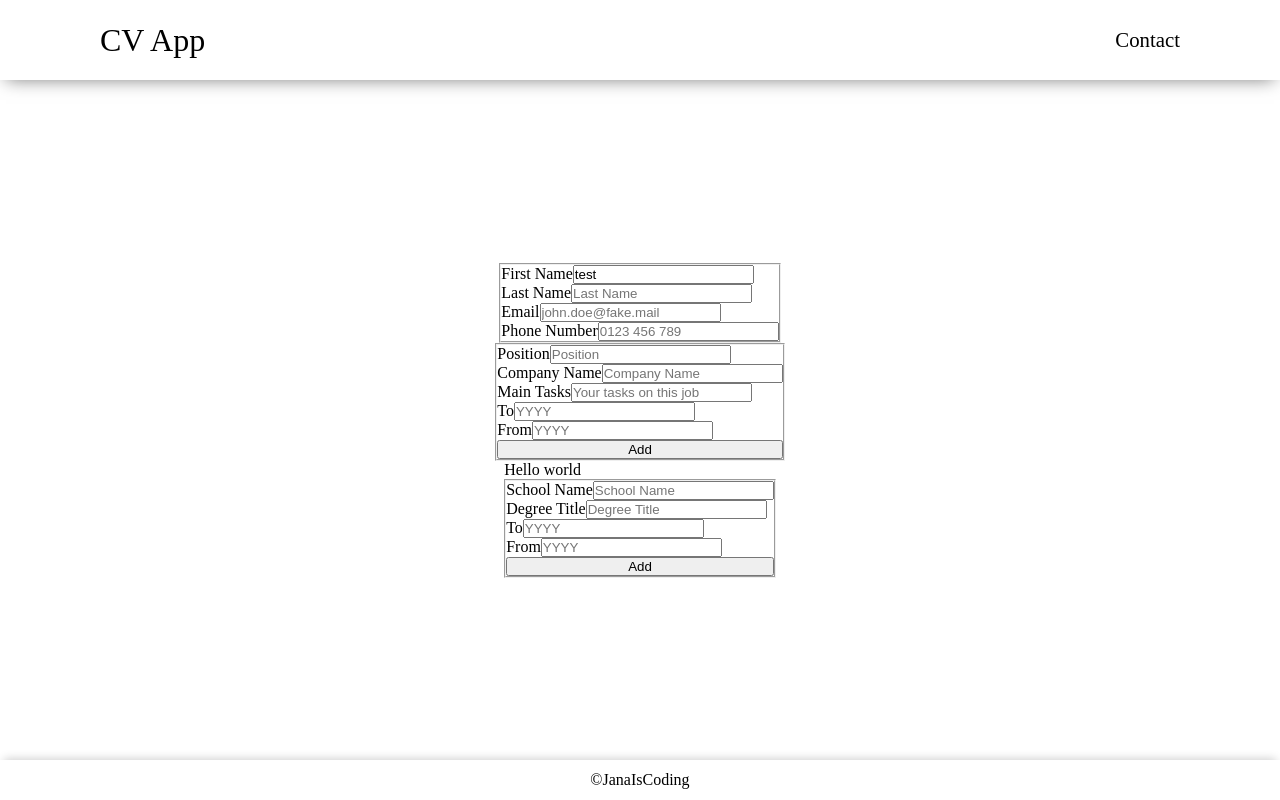
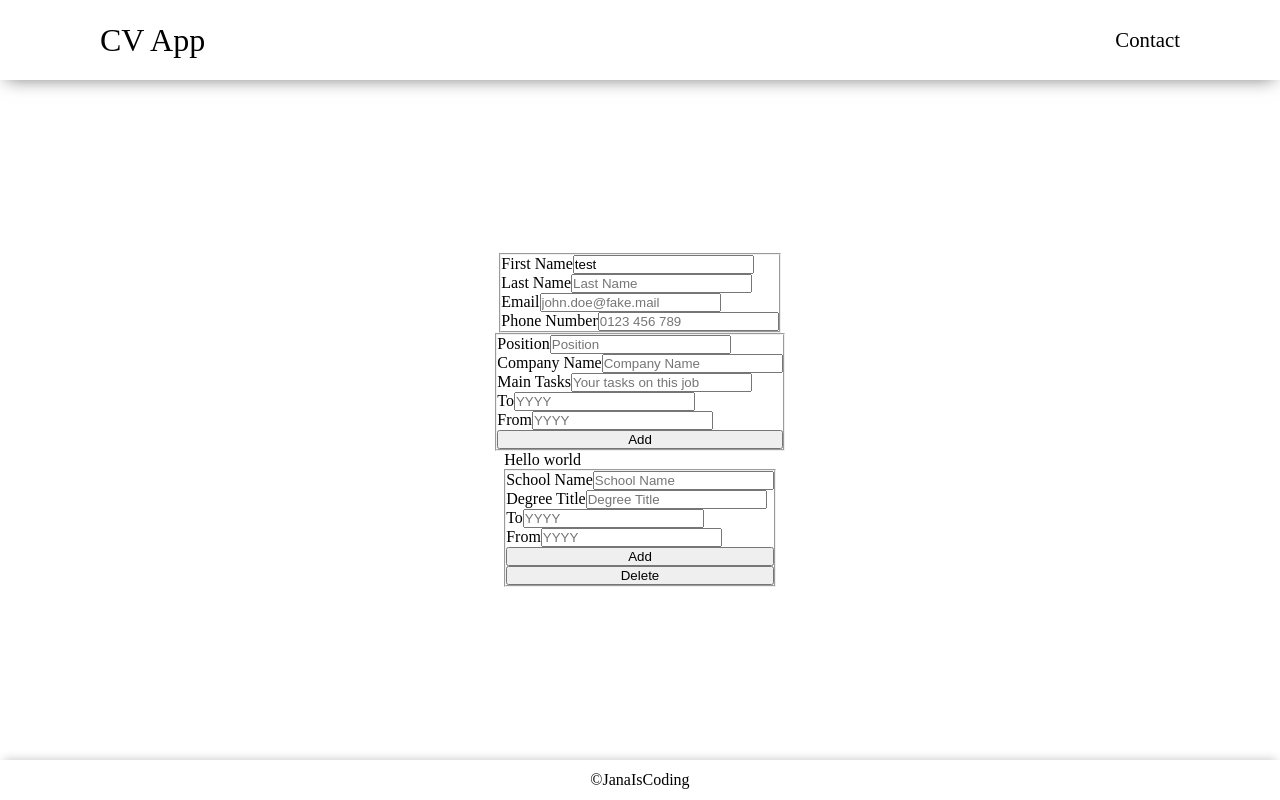
Before and after one commit to janaiscoding/cv-application, a React (Create React App) app: page / in a window 1280 px wide. Built offline with nearby package versions, Linux system fonts and the light colour scheme.

Commit message:
Add and Delete Education

```diff
--- a/src/components/Education.js
+++ b/src/components/Education.js
@@ -1,13 +1,15 @@
 import React from "react";
 import EducationItem from "./EducationItem";
 
-const Education = ({ education, onChange }) => {
+const Education = ({ education, onChange, onAdd, onDelete }) => {
   const educationItems = education.map((educationItem) => (
     <EducationItem
       key={educationItem.id}
       id={educationItem.id}
       educationItem={educationItem}
       onChange={onChange}
+      onAdd={onAdd}
+      onDelete={onDelete}
     />
   ));
   return (
--- a/src/components/EducationItem.js
+++ b/src/components/EducationItem.js
@@ -1,6 +1,6 @@
 import React from "react";
 
-const EducationItem = ({ id, educationItem, onChange, onAdd }) => {
+const EducationItem = ({ id, educationItem, onChange, onAdd, onDelete }) => {
   return (
     <>
       <div>Hello world</div>
@@ -44,6 +44,7 @@ const EducationItem = ({ id, educationItem, onChange, onAdd }) => {
           />
         </label>
         <button onClick={onAdd}>Add</button>
+        <button onClick={() => onDelete(id)}>Delete</button>
       </fieldset>
     </>
   );
--- a/src/components/Resume.js
+++ b/src/components/Resume.js
@@ -8,13 +8,19 @@ const Resume = ({
   onChangePersonal,
   onChangeExperience,
   onChangeEducation,
+  onAddEducation,
+  onDeleteEducation,
 }) => {
-  console.log(cv.education);
   return (
     <div className="main">
-        <Personal personalInfo={cv.personalInfo} onChange={onChangePersonal} />
-        <Experience experience={cv.experience} onChange={onChangeExperience} />
-        <Education education={cv.education} onChange={onChangeEducation} />
+      <Personal personalInfo={cv.personalInfo} onChange={onChangePersonal} />
+      <Experience experience={cv.experience} onChange={onChangeExperience} />
+      <Education
+        education={cv.education}
+        onChange={onChangeEducation}
+        onAdd={onAddEducation}
+        onDelete={onDeleteEducation}
+      />
     </div>
   );
 };
--- a/src/mainApp/Main.js
+++ b/src/mainApp/Main.js
@@ -46,6 +46,31 @@ const Main = () => {
       return { ...prevState, education: [...newEducation] };
     });
   };
+  const handleAddEducation = () => {
+    setCv((prevState) => {
+      return {
+        ...prevState,
+        education: [
+          ...prevState.education,
+          {
+            id: uniqid(),
+            school: "",
+            degree: "",
+            to: "",
+            from: "",
+          },
+        ],
+      };
+    });
+  };
+  const handleDeleteEducation = (id) => {
+    setCv((prevState) => {
+      const newEducation = prevState.education.filter(
+        (educationItem) => educationItem.id !== id
+      );
+      return { ...prevState, education: [...newEducation] };
+    });
+  };
 
   return (
     <Resume
@@ -53,6 +78,8 @@ const Main = () => {
       onChangePersonal={handlePersonalChange}
       onChangeExperience={handleExperienceChange}
       onChangeEducation={handleChangeEducation}
+      onAddEducation={handleAddEducation}
+      onDeleteEducation={handleDeleteEducation}
     />
   );
 };
```
